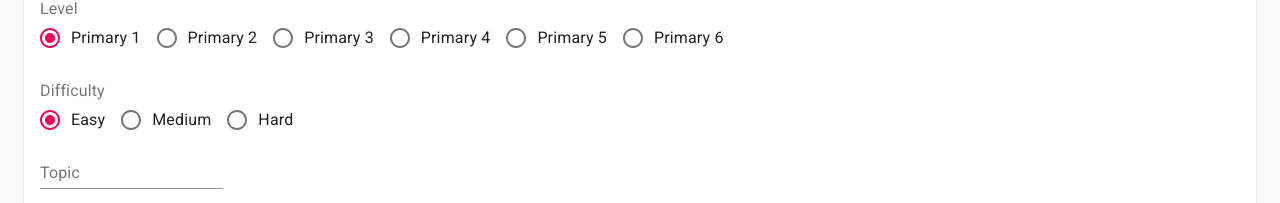
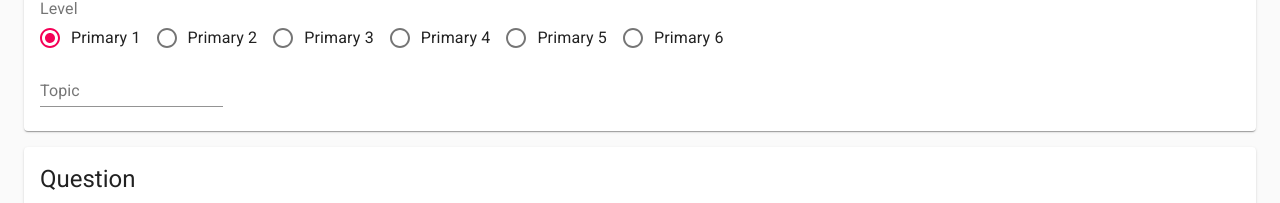
Before and after one commit to Stewart86/quiz-app, a React (Create React App) app: page /insertquestion in a window 1280 px wide. Shown: the part 229-432 px from the top of the page. Built offline with nearby package versions, Linux system fonts and the light colour scheme.

Commit message:
fixes #46

```diff
--- a/src/helper/constants.js
+++ b/src/helper/constants.js
@@ -8,4 +8,3 @@ export const levels = [
   "Primary 5",
   "Primary 6",
 ]
-export const difficulties = ["Easy", "Medium", "Hard"]
--- a/src/helper/validation.js
+++ b/src/helper/validation.js
@@ -6,7 +6,6 @@ export const isMultipleChoiceQuestionValid = (question) => {
   const requiredKeys = [
     "subject",
     "level",
-    "difficulty",
     "topic",
     "question",
     "answer",
--- a/src/pages/addQuestion/AddQuestion.jsx
+++ b/src/pages/addQuestion/AddQuestion.jsx
@@ -7,7 +7,7 @@ import {
   Snackbar,
 } from "@material-ui/core"
 import React, { useState } from "react"
-import { difficulties, levels, subjects } from "../../helper/constants"
+import { levels, subjects } from "../../helper/constants"
 
 import { InsertAnswerForm } from "./InsertAnswerForm"
 import { InsertCategoriesForm } from "./InsertCategoriesForm"
@@ -41,7 +41,6 @@ export const AddQuestion = () => {
   const [categories, setCategories] = useState({
     subject: subjects[0],
     level: levels[0],
-    difficulty: difficulties[0],
     type: ["multipleChoice"],
   })
   const [openSnackBar, setOpenSnackBar] = useState(false)
--- a/src/pages/addQuestion/InsertCategoriesForm.jsx
+++ b/src/pages/addQuestion/InsertCategoriesForm.jsx
@@ -11,12 +11,11 @@ import {
   TextField,
 } from "@material-ui/core"
 import React, { useState } from "react"
-import { difficulties, levels, subjects } from "../../helper/constants"
+import { levels, subjects } from "../../helper/constants"
 
 export const InsertCategoriesForm = ({ handleChange }) => {
   const [selSubject, setSubject] = useState(subjects[0])
   const [selLevel, setLevel] = useState(levels[0])
-  const [selDifficulty, setDifficulty] = useState(difficulties[0])
   const [selTopic, setTopic] = useState()
 
   const handleSubjectChange = (event) => {
@@ -29,12 +28,6 @@ export const InsertCategoriesForm = ({ handleChange }) => {
     const level = event.target.value
     setLevel(level)
     handleChange({ level })
-  }
-
-  const handleDifficultyChange = (event) => {
-    const difficulty = event.target.value
-    setDifficulty(difficulty)
-    handleChange({ difficulty })
   }
 
   const handleTopicChange = (event) => {
@@ -78,24 +71,6 @@ export const InsertCategoriesForm = ({ handleChange }) => {
               </RadioGroup>
             </FormControl>
           </Grid>
-          <Grid item>
-            <FormControl component={"fieldset"}>
-              <FormLabel component={"legend"}>Difficulty</FormLabel>
-              <RadioGroup
-                row
-                value={selDifficulty}
-                onChange={handleDifficultyChange}>
-                {difficulties.map((value) => (
-                  <FormControlLabel
-                    key={value}
-                    value={value}
-                    control={<Radio />}
-                    label={value}
-                  />
-                ))}
-              </RadioGroup>
-            </FormControl>
-          </Grid>
         </Grid>
         <Grid item>
           <TextField
--- a/src/pages/questions/PrintableQuestions.jsx
+++ b/src/pages/questions/PrintableQuestions.jsx
@@ -27,7 +27,7 @@ export const PrintableQuestions = ({ count, question }) => {
       <Card>
         <CardHeader
           title={`Question ${count}`}
-          subheader={`${question.subject} | ${question.level} | ${question.topic} | ${question.difficulty}`}
+          subheader={`${question.subject} | ${question.level} | ${question.topic}`}
         />
         <CardContent>
           <Editor
--- a/src/pages/questions/QuestionsSelection.jsx
+++ b/src/pages/questions/QuestionsSelection.jsx
@@ -21,12 +21,12 @@ import {
   Typography,
 } from "@material-ui/core"
 import React, { useState } from "react"
-import { difficulties, levels, subjects, types } from "../../helper/constants"
 import {
   genNumOfQuestions,
   getSelectionFromTopics,
   isAllSelected,
 } from "../../helper/utilities"
+import { levels, subjects, types } from "../../helper/constants"
 
 import AssignmentTurnedInRoundedIcon from "@material-ui/icons/AssignmentTurnedInRounded"
 import PrintIcon from "@material-ui/icons/Print"
@@ -325,46 +325,6 @@ export const QuestionsSelection = ({
             </StepContent>
           </Step>
           <Step>
-            <StepLabel>Select difficulty</StepLabel>
-            <StepContent>
-              <Typography>
-                Choose a difficulty level or select all for randomised
-                difficulties.
-              </Typography>
-              <ButtonGroup color={"primary"}>
-                {difficulties.map((value) => (
-                  <Button
-                    key={value}
-                    endIcon={
-                      category.difficulty === value ? (
-                        <AssignmentTurnedInRoundedIcon />
-                      ) : null
-                    }
-                    onClick={() => handleForm({ difficulty: value })}>
-                    {value}
-                  </Button>
-                ))}
-              </ButtonGroup>
-              <div className={classes.actionContainer}>
-                <Button className={classes.button} onClick={handleBack}>
-                  Back
-                </Button>
-                <Button
-                  disabled={getTopicsLoader}
-                  className={classes.button}
-                  onClick={handleNext}>
-                  Next
-                  {getTopicsLoader && (
-                    <CircularProgress
-                      size={24}
-                      className={classes.buttonProgress}
-                    />
-                  )}
-                </Button>
-              </div>
-            </StepContent>
-          </Step>
-          <Step>
             <StepLabel>Number of Questions</StepLabel>
             <StepContent>
               <Typography>
```
